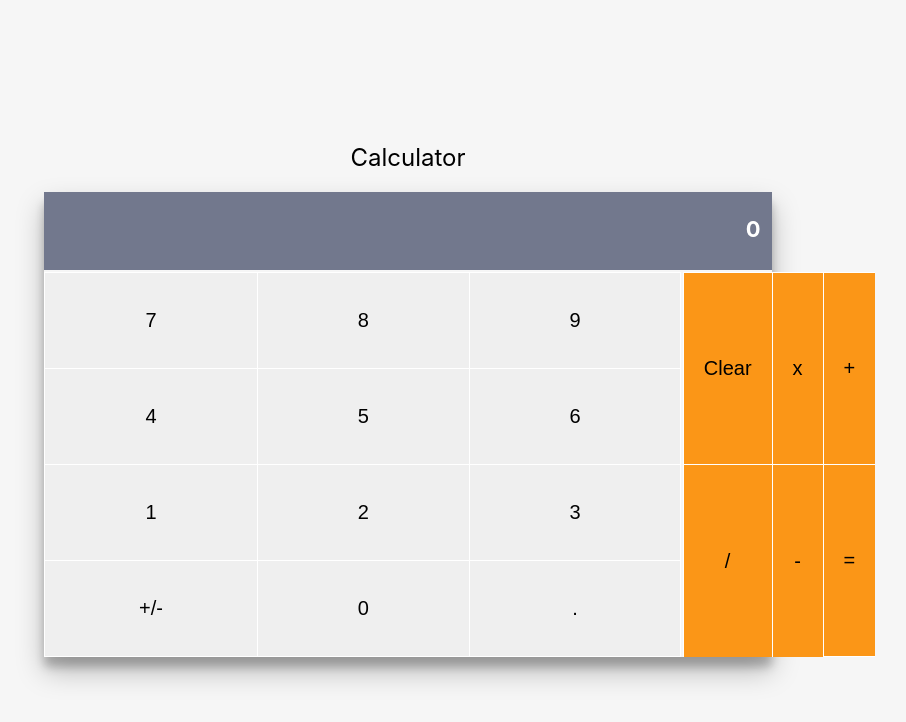
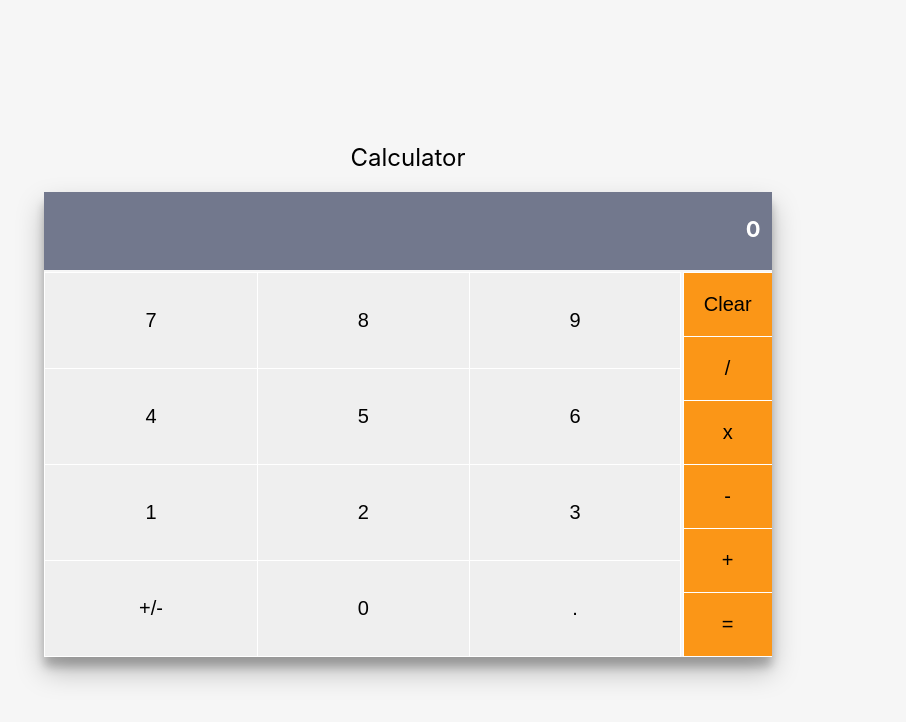
Before and after one commit to prof-tejera/homework-4-aali2537, a React (Create React App) app: page / in a window 1280 px wide. Shown: the top 722 px of the page, without its empty margins (232-1138 px from the left). Built offline with nearby package versions, Linux system fonts and the light colour scheme.

Commit message:
Typo change

```diff
--- a/src/components/Operator.js
+++ b/src/components/Operator.js
@@ -7,7 +7,7 @@ const Container = styled.button`
   border: 1px solid white;
   border-bottom: 0;
   border-right: 0;
-  flex: 1 1 50%;
+  flex: 1 1 0.16%;
   background-color: #fb9617;
   transition: 0.2s;
 
```
